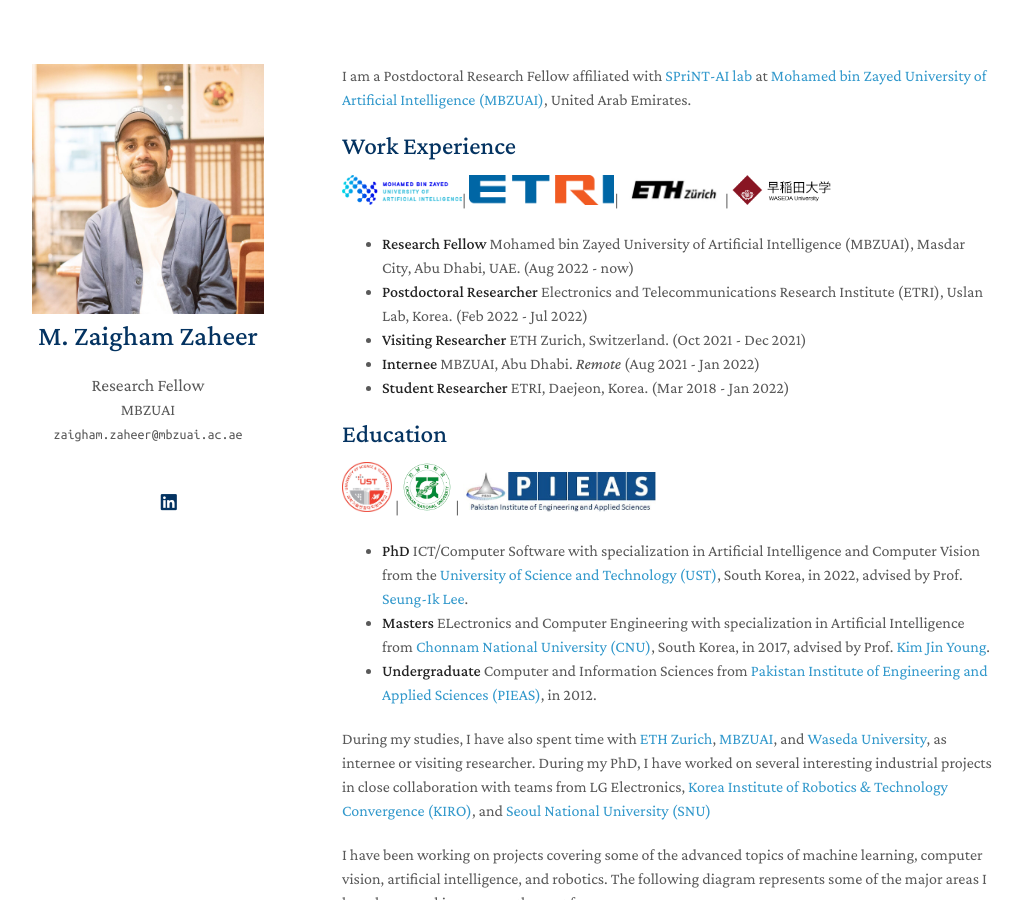
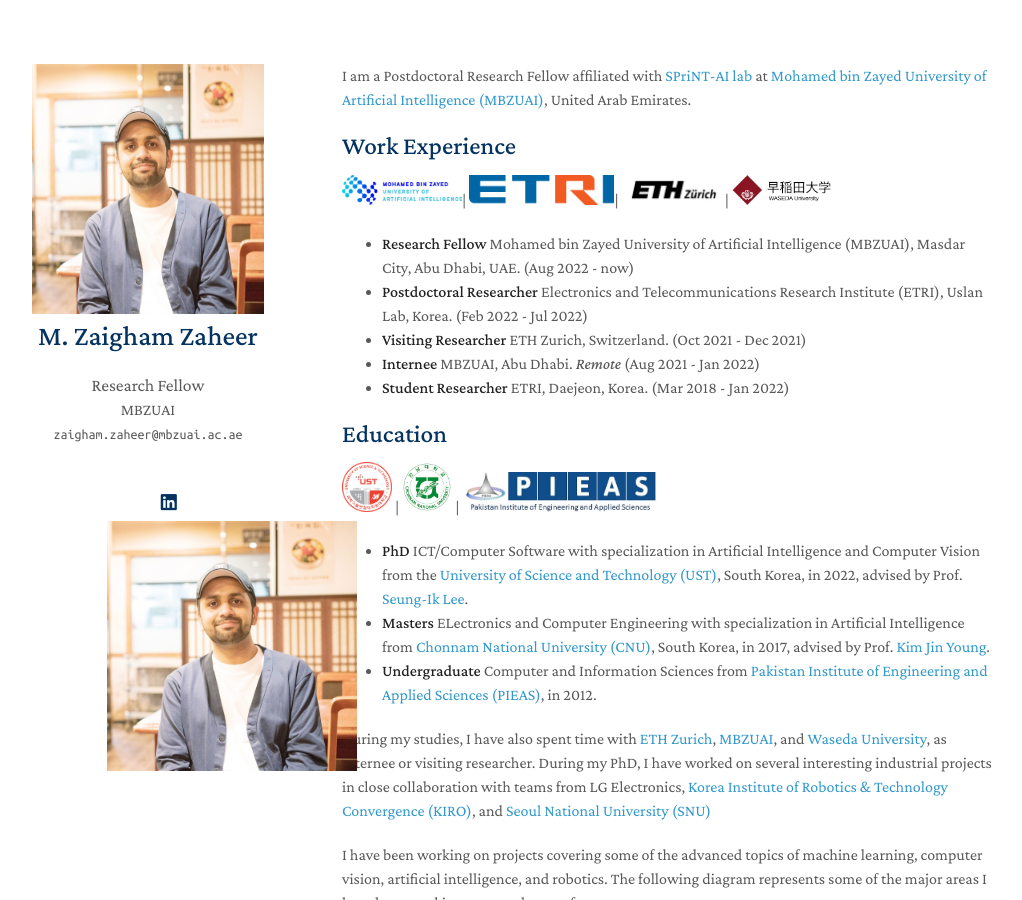
Before and after one commit to ZaighamZ/ZaighamZ.github.io, a Jekyll site: the page built from index.md, in a window 1280 px wide and 900 px high. Shown: the whole window, without its empty margins (128-1150 px from the left). Built offline with Jekyll 4.4.1, drawn with Linux system fonts in a browser that asks for light colours; nearby versions of some CDN libraries; a style sheet for code colours, icons or effects is not loaded.

Commit message:
Update homepage.html

```diff
--- a/_layouts/homepage.html
+++ b/_layouts/homepage.html
@@ -79,6 +79,13 @@
           <i class="fab fa-twitter"></i>
         </a>
         {% endif %}
+
+
+       {% if site.interests %}
+        <a style="width: 400px;"><img src="{{ site.avatar }}" alt="avatar" width="250" height="250"/></a>
+        {% endif %}
+
+
         </div>
         <br>
 
```
